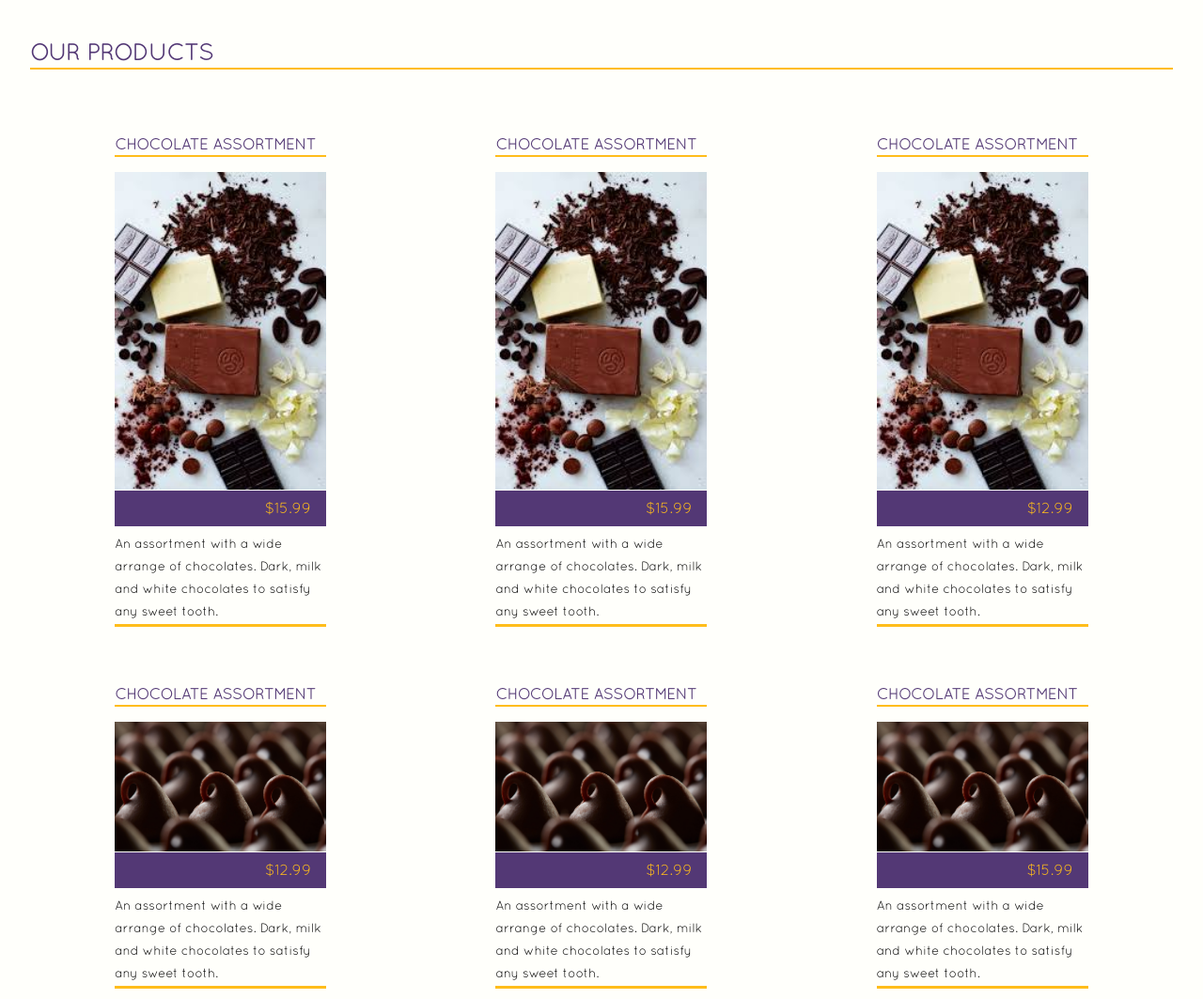
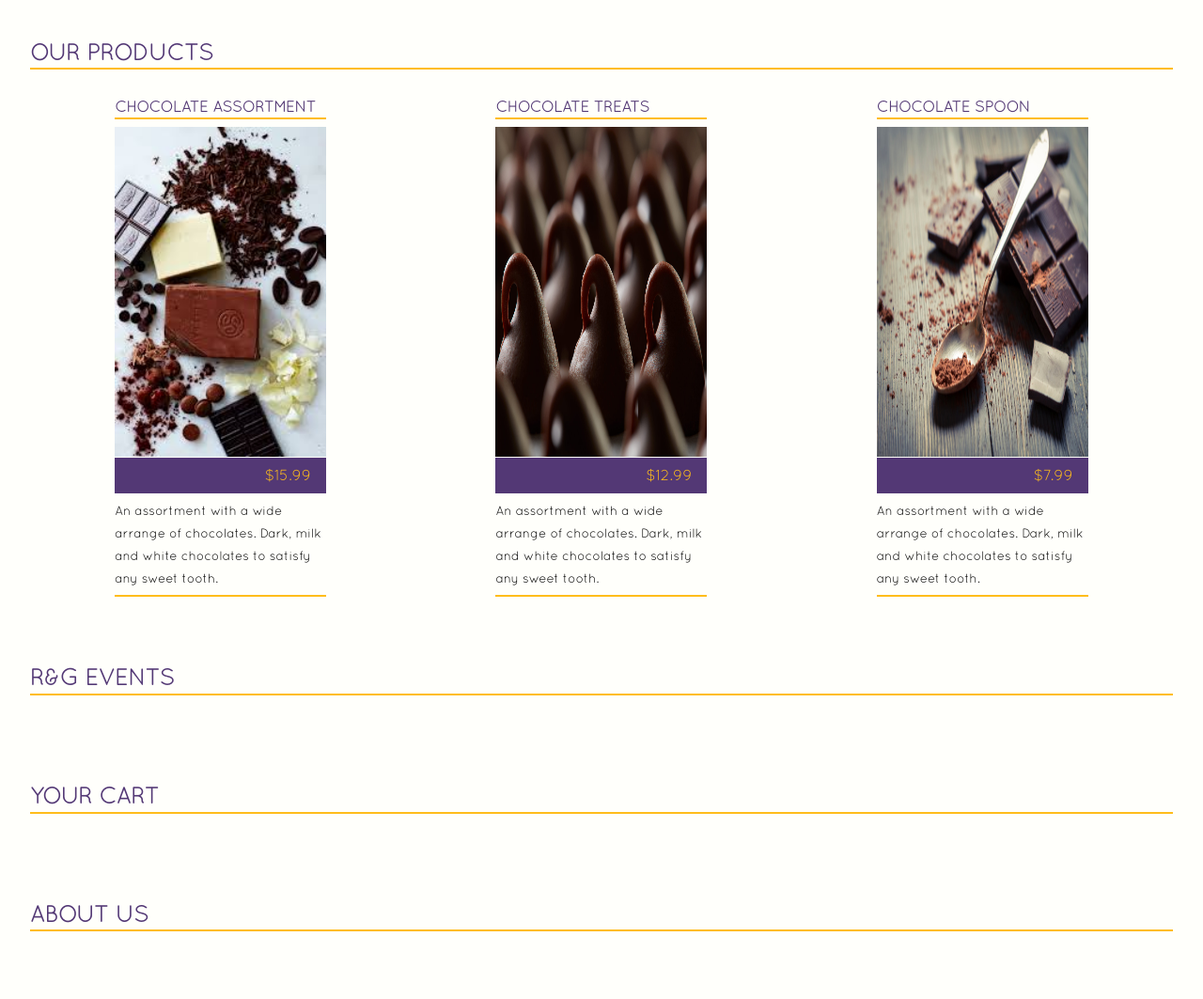
Before and after one commit to ryanfd/po2, a plain HTML site: page index.html in a window 1280 px wide. Shown: the part 860-1923 px from the top of the page at 94% size. After the commit the page ends 1899 px from the top, so only its background shows below. Drawn offline with nearby package versions, Linux system fonts and the light colour scheme.

Commit message:
started to add content and play with structuring of elements

```diff
--- a/css/grid.css
+++ b/css/grid.css
@@ -167,6 +167,20 @@ section.cart {
     flex-basis: 100%;
 }
 
+.merch-object {
+    display: flex;
+    flex-wrap: wrap;
+    flex-grow: 1;
+    flex-basis: 33.333%;
+}
+
+.item-page {
+    display: flex;
+    flex-wrap: wrap;
+    flex-grow: 1;
+    flex-basis: 100%;
+}
+
 @media (max-width: 76.25em) {
     .button-nav {
         display: flex;
@@ -202,3 +216,14 @@ section.cart {
         max-width: 100%;
     }
 }
+
+@media (max-width: 50.25em) {
+    .merch-object {
+        flex-basis: 100%;
+        margin: 3rem 0;
+    }
+
+    .merch-cont img {
+        height: 65%;
+    }
+}
--- a/css/main.css
+++ b/css/main.css
@@ -229,6 +229,7 @@ header h1.heading {
 
 h4 {
     margin: 1rem 0;
+    margin-bottom: 0.5rem;
 }
 
 
@@ -344,6 +345,16 @@ form.form-pay .text-input {
     border-color: rgba(255, 189, 27,1);
 }
 
+p.heirarchy a {
+    color: rgba(255, 189, 27,1);
+    text-decoration: none;
+    transition: ease-in-out 0.1s;
+}
+
+p.heirarchy a:hover, a:focus {
+    color: rgba(255, 189, 27,0.7);
+}
+
 form.form-pay .text-input.top {
     padding-top: 2rem;
 }
@@ -454,6 +465,10 @@ body, html {
     border-bottom-color: rgba(255, 189, 27, 1);
 }
 
+.event p {
+    margin-bottom: 1rem;
+}
+
 .event ul {
     margin:0 2rem;
 }
@@ -499,7 +514,7 @@ body, html {
 #not-a-link {
     color: rgba(255, 255, 251, 1);
     padding-top: 0.5rem;
-    padding-left: 0.5rem;
+    /* padding-left: 0.5rem; */
     padding-bottom: 0.5rem;
     font-size: 1.5rem;
     font-weight: bold;
@@ -533,13 +548,23 @@ section a {
     color: rgba(10, 10, 10, 1);
 }
 
+.home-listing {
+    max-height: 100%;
+}
+
+.merch-object {
+    /* width: 90%; */
+}
+
 .merch-cont {
     max-width: 225px;
     margin: 0 auto;
+    justify-content: center;
 }
 
 .merch-cont img {
     width: 100%;
+    height: 65%;
 }
 
 section.cart .row .merch-cont {
@@ -550,6 +575,8 @@ section.cart .row .merch-cont {
 p.quick-description {
     border-bottom: solid;
     border-bottom-color: rgba(255, 189, 27,1);
+    padding-bottom: 0.25rem;
+    border-bottom-width: 2px;
 }
 
 .description {
@@ -597,10 +624,6 @@ p.quick-description {
     padding: 1rem;
 }
 
-.products-container {
-
-}
-
 .product-listing {
     max-width: 50rem;
 }
@@ -614,7 +637,7 @@ p.quick-description {
 
 @media (max-width: 48em) {
     h1#not-a-link {
-        font-size: 0.75rem;
+        font-size: 0.5rem;
         /* display: block; */
         position: relative;
         width: 75%;
--- a/index.html
+++ b/index.html
@@ -39,7 +39,7 @@
       <section class="home-listing" id="our-products">
         <h2 class="heading">Our Products</h2>
 
-        <div class="row">
+        <div class="merch-object">
             <div class="merch-cont">
               <a href="description_template.html">
                 <h4 class="heading">Chocolate Assortment</h4>
@@ -48,51 +48,25 @@
                 <p class="quick-description">An assortment with a wide arrange of chocolates. Dark, milk and white chocolates to satisfy any sweet tooth.</p>
               </a>
             </div>
+          </div>
 
-
+          <div class="merch-object">
             <div class="merch-cont">
               <a href="description_template.html">
-              <h4 class="heading">Chocolate Assortment</h4>
-              <img src="img/listing.jpeg" alt="A lot of chocolates.">
-              <p class="price">$15.99</p>
-              <p class="quick-description">An assortment with a wide arrange of chocolates. Dark, milk and white chocolates to satisfy any sweet tooth.</p>
-            </a>
-          </div>
-
-          <div class="merch-cont">
-            <a href="description_template.html">
-              <h4 class="heading">Chocolate Assortment</h4>
-              <img src="img/listing.jpeg" alt="A lot of chocolates.">
+                <h4 class="heading">Chocolate Treats</h4>
+                <img src="img/kiss.jpg" alt="A lot of sweet treats."/>
                 <p class="price">$12.99</p>
                 <p class="quick-description">An assortment with a wide arrange of chocolates. Dark, milk and white chocolates to satisfy any sweet tooth.</p>
                </a>
             </div>
           </div>
 
-        <div class="row">
+          <div class="merch-object">
             <div class="merch-cont">
               <a href="description_template.html">
-              <h4 class="heading">Chocolate Assortment</h4>
-              <img src="img/kiss.jpg" alt="A lot of sweet treats."/>
-              <p class="price">$12.99</p>
-              <p class="quick-description">An assortment with a wide arrange of chocolates. Dark, milk and white chocolates to satisfy any sweet tooth.</p>
-            </a>
-          </div>
-
-          <div class="merch-cont">
-            <a href="description_template.html">
-              <h4 class="heading">Chocolate Assortment</h4>
-              <img src="img/kiss.jpg" alt="A lot of sweet treats."/>
-              <p class="price">$12.99</p>
-              <p class="quick-description">An assortment with a wide arrange of chocolates. Dark, milk and white chocolates to satisfy any sweet tooth.</p>
-            </a>
-          </div>
-
-          <div class="merch-cont">
-            <a href="description_template.html">
-              <h4 class="heading">Chocolate Assortment</h4>
-              <img src="img/kiss.jpg" alt="A lot of sweet treats."/>
-              <p class="price">$15.99</p>
+                <h4 class="heading">Chocolate Spoon</h4>
+                <img src="img/spoon.jpg" alt="A spoon for dishing up chocolate.">
+                <p class="price">$7.99</p>
                 <p class="quick-description">An assortment with a wide arrange of chocolates. Dark, milk and white chocolates to satisfy any sweet tooth.</p>
               </a>
             </div>
```
Also changed, not shown: description_template.html (+2 -14 lines), events.html (+5 -5 lines), products.html (+15 -39 lines). Lines whose indentation alone changed are shown as unchanged.
